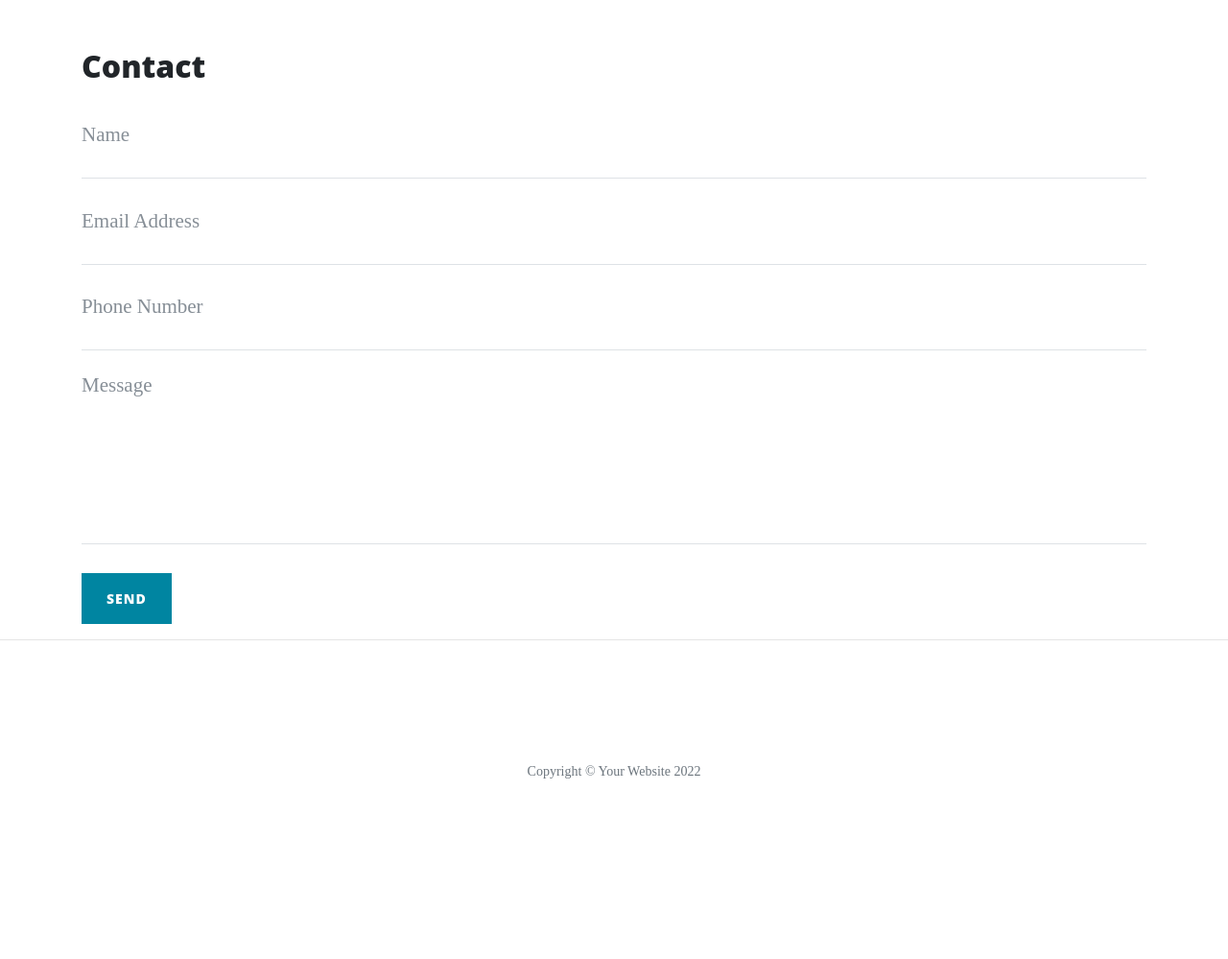
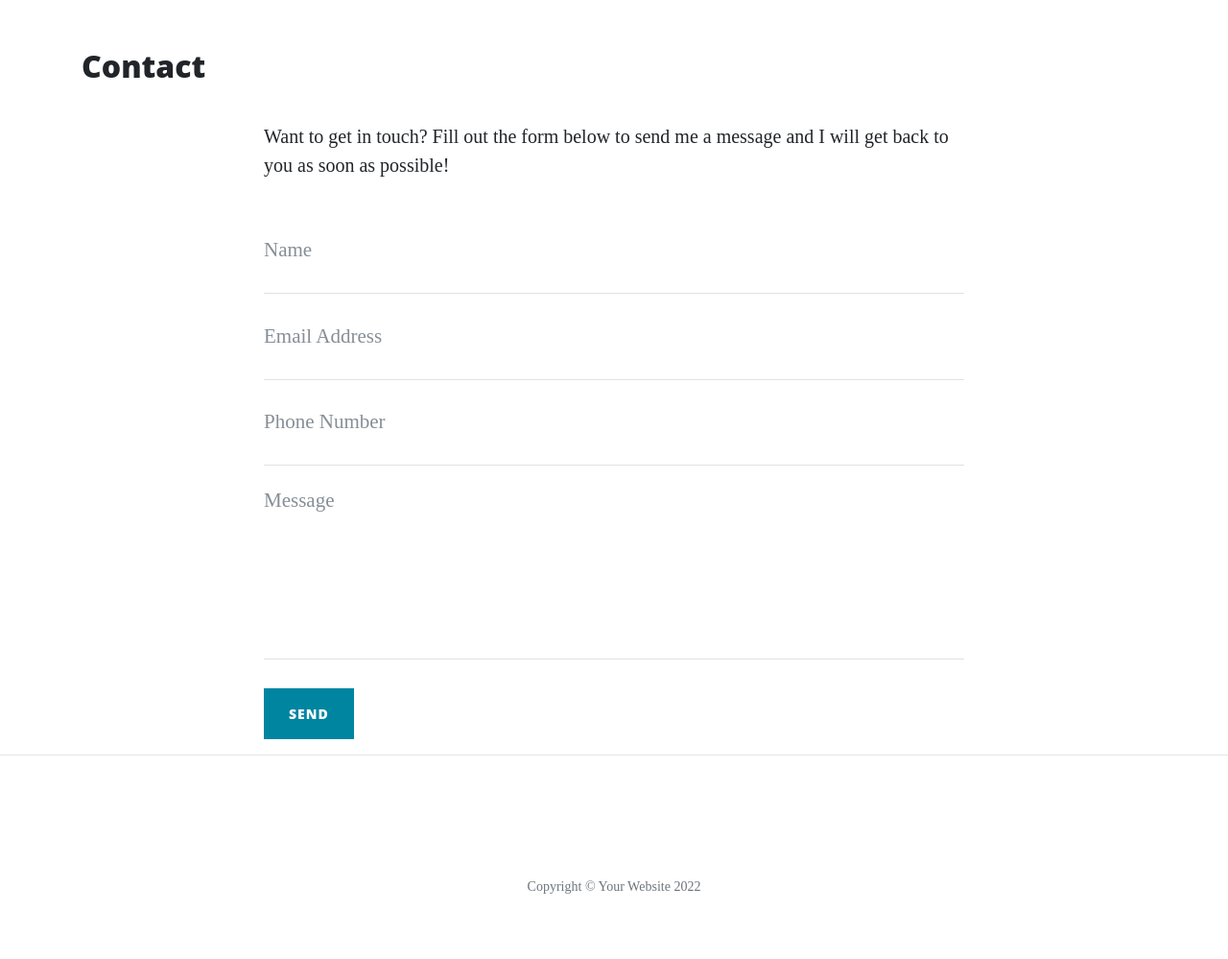
Before and after one commit to mikerae/thorin-flask-app, a Flask app: page /contact in a window 1280 px wide. Shown: the part 628-1627 px from the top of the page at 96% size. Before the commit the page ends 1439 px from the top, so only its background shows below. Run offline with Flask 2, Linux system fonts and the light colour scheme; some libraries are stand-ins or nearby versions.

Commit message:
Add POST request method to flask

```diff
--- a/run.py
+++ b/run.py
@@ -1,6 +1,6 @@
 import os
 import json
-from flask import Flask, render_template
+from flask import Flask, render_template, request
 
 
 app = Flask(__name__)
@@ -30,8 +30,10 @@ def about_member(member_name):
     return render_template("member.html", member=member)
 
 
-@app.route("/contact")
+@app.route("/contact", methods=["GET", "POST"])
 def contact():
+    if request.method == "POST":
+        print(request.form.get("email"))
     return render_template("contact.html", page_title="Contact")
 
 
--- a/templates/contact.html
+++ b/templates/contact.html
@@ -2,12 +2,15 @@
 {% block content %}
 
 <h2>{{ page_title }}</h2>
-
-<form name="sentMessage" id="contactForm" novalidate>
+<div class="row">
+    <div class="col-lg-8 col-md-10 mx-auto">
+        <p>Want to get in touch? Fill out the form below to send me a message and I will get back to you as soon as
+            possible!</p>
+        <form method="POST" name="sentMessage" id="contactForm" novalidate>
             <div class="control-group">
                 <div class="form-group floating-label-form-group controls">
                     <label>Name</label>
-            <input type="text" class="form-control" placeholder="Name" id="name" required
+                    <input type="text" class="form-control" name="name" placeholder="Name" id="name" required
                         data-validation-required-message="Please enter your name.">
                     <p class="help-block text-danger"></p>
                 </div>
@@ -15,15 +18,15 @@
             <div class="control-group">
                 <div class="form-group floating-label-form-group controls">
                     <label>Email Address</label>
-            <input type="email" class="form-control" placeholder="Email Address" id="email" required
-                data-validation-required-message="Please enter your email address.">
+                    <input type="email" class="form-control" name="email" placeholder="Email Address" id="email"
+                        required data-validation-required-message="Please enter your email address.">
                     <p class="help-block text-danger"></p>
                 </div>
             </div>
             <div class="control-group">
                 <div class="form-group col-xs-12 floating-label-form-group controls">
                     <label>Phone Number</label>
-            <input type="tel" class="form-control" placeholder="Phone Number" id="phone" required
+                    <input type="tel" class="form-control" name="phone" placeholder="Phone Number" id="phone" required
                         data-validation-required-message="Please enter your phone number.">
                     <p class="help-block text-danger"></p>
                 </div>
@@ -31,7 +34,7 @@
             <div class="control-group">
                 <div class="form-group floating-label-form-group controls">
                     <label>Message</label>
-            <textarea rows="5" class="form-control" placeholder="Message" id="message" required
+                    <textarea rows="5" class="form-control" name="message" placeholder="Message" id="message" required
                         data-validation-required-message="Please enter a message."></textarea>
                     <p class="help-block text-danger"></p>
                 </div>
```
Lines whose indentation alone changed are shown as unchanged.
